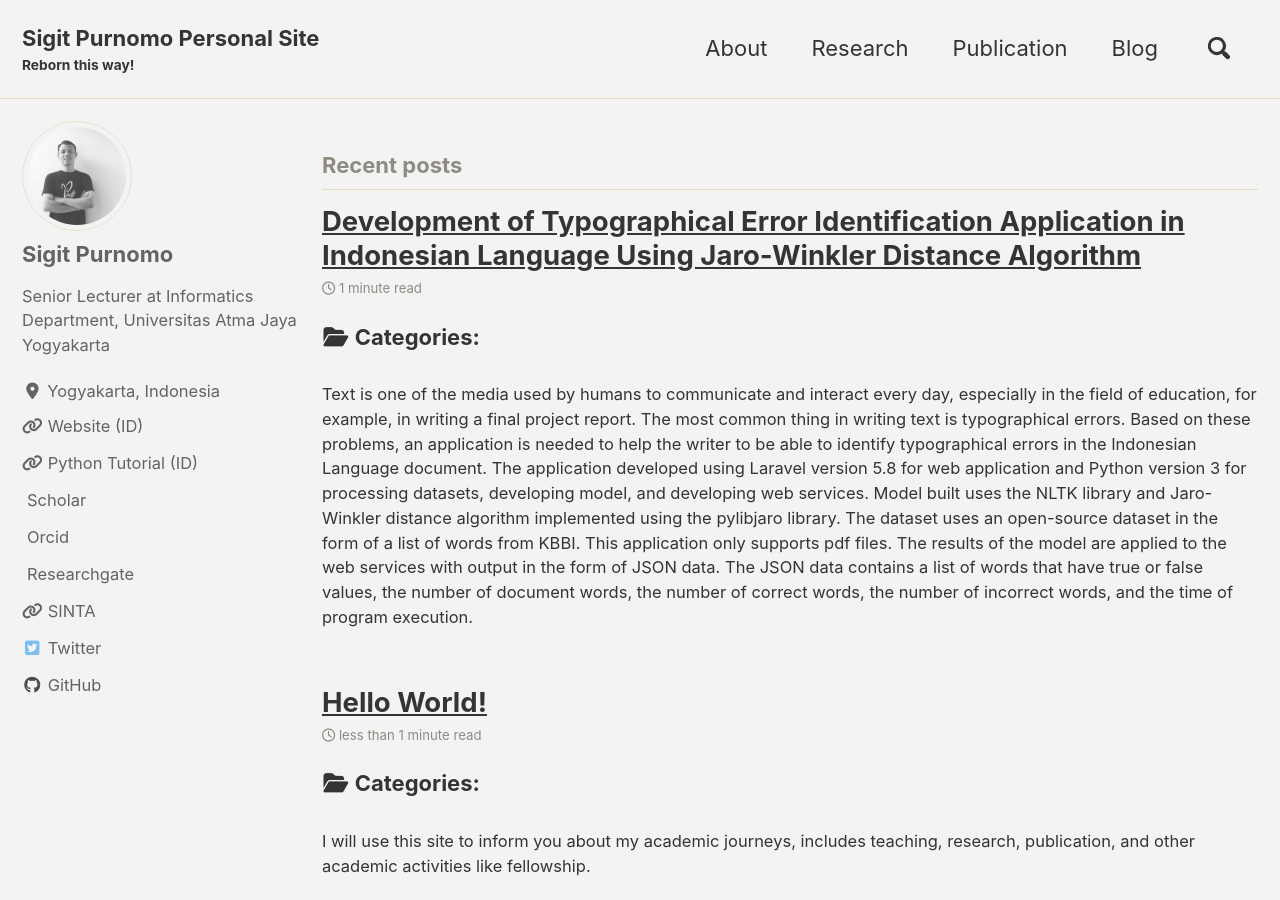
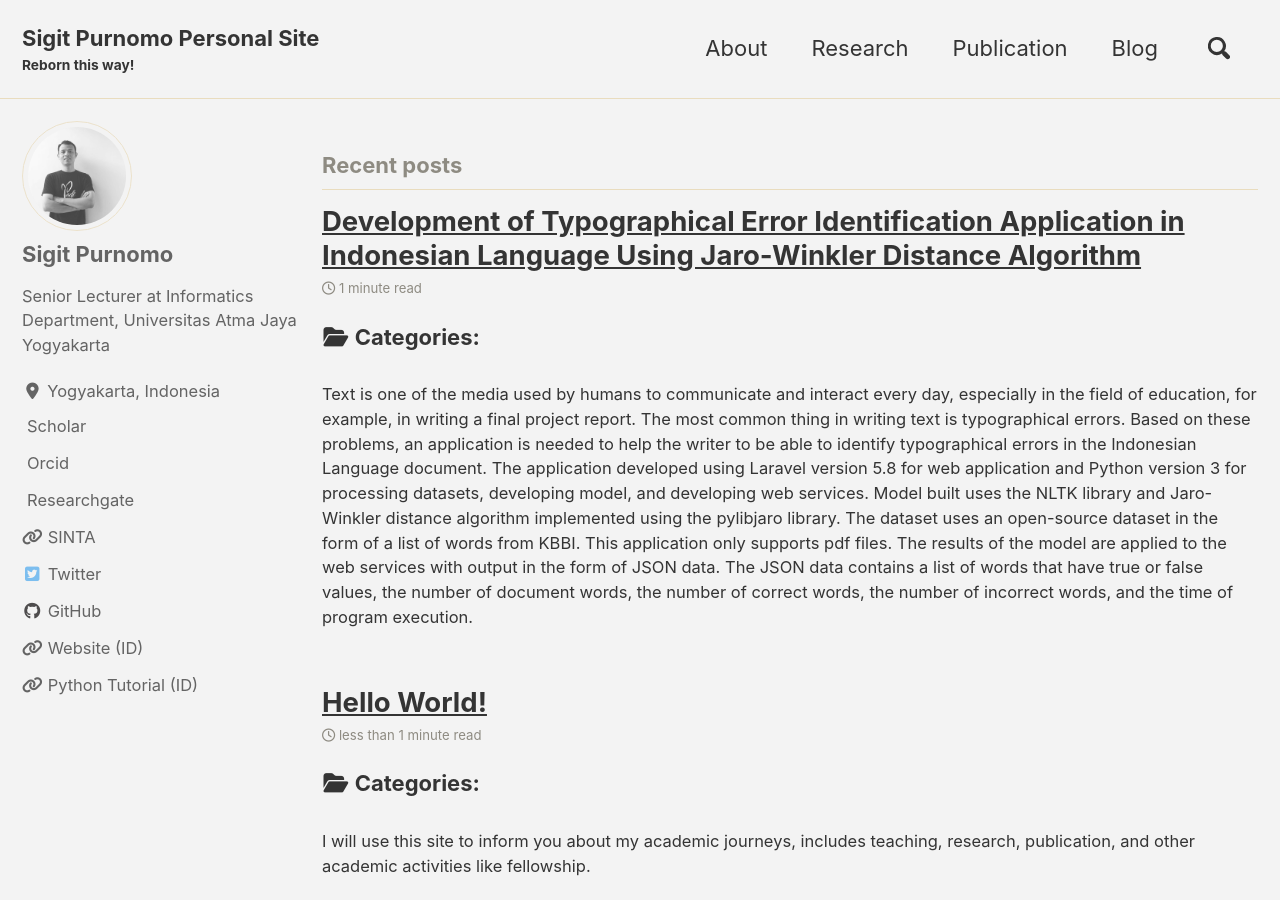
Before and after one commit to sigit-purnomo/sigit-purnomo.github.io, a Jekyll site: the page built from index.html, in a window 1280 px wide and 900 px high. Built offline with Jekyll 4.4.1, drawn with Linux system fonts in a browser that asks for light colours; cached includes are drawn as plain includes; nearby versions of some CDN libraries; the list of posts is cut into pages by our own code; a style sheet for code colours, icons or effects is not loaded; part of the change alters nothing that is shown.

Commit message:
Update _config.yml

```diff
--- a/_config.yml
+++ b/_config.yml
@@ -103,12 +103,6 @@ author:
     - label: "Email"
       icon: "fas fa-fw fa-envelope-square"
       # url: mailto:your.name@email.com
-    - label: "Website (ID)"
-      icon: "fas fa-fw fa-link"
-      url: "https://sigitpurnomo.id"
-    - label: "Python Tutorial (ID)"
-      icon: "fas fa-fw fa-link"
-      url: "https://karyakarsa.com/sigitpurnomo"
     - label: "Scholar"
       icon: "ai ai-google-scholar"
       url: "https://scholar.google.com/citations?user=RalnBvQAAAAJ&hl=en"
@@ -130,6 +124,12 @@ author:
     - label: "Instagram"
       icon: "fab fa-fw fa-instagram"
       # url: "https://instagram.com/"
+    - label: "Website (ID)"
+      icon: "fas fa-fw fa-link"
+      url: "https://sigitpurnomo.id"
+    - label: "Python Tutorial (ID)"
+      icon: "fas fa-fw fa-link"
+      url: "https://karyakarsa.com/sigitpurnomo"
 
 
 # Site Footer
```
